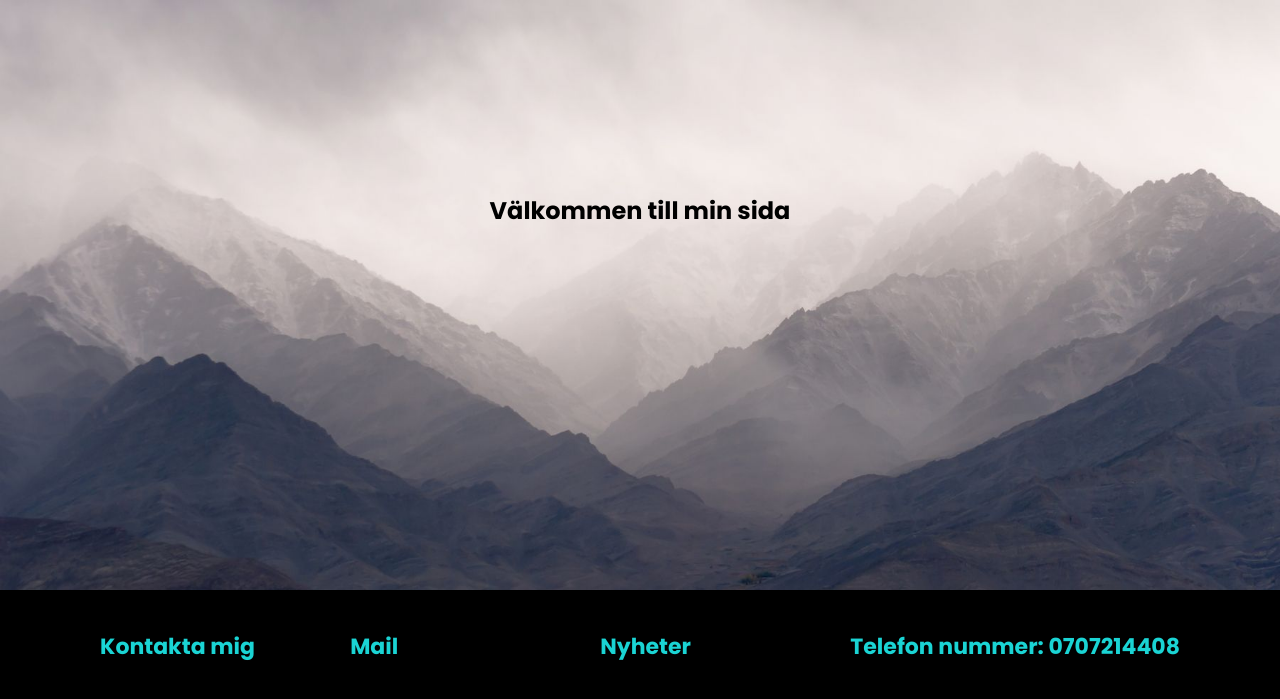
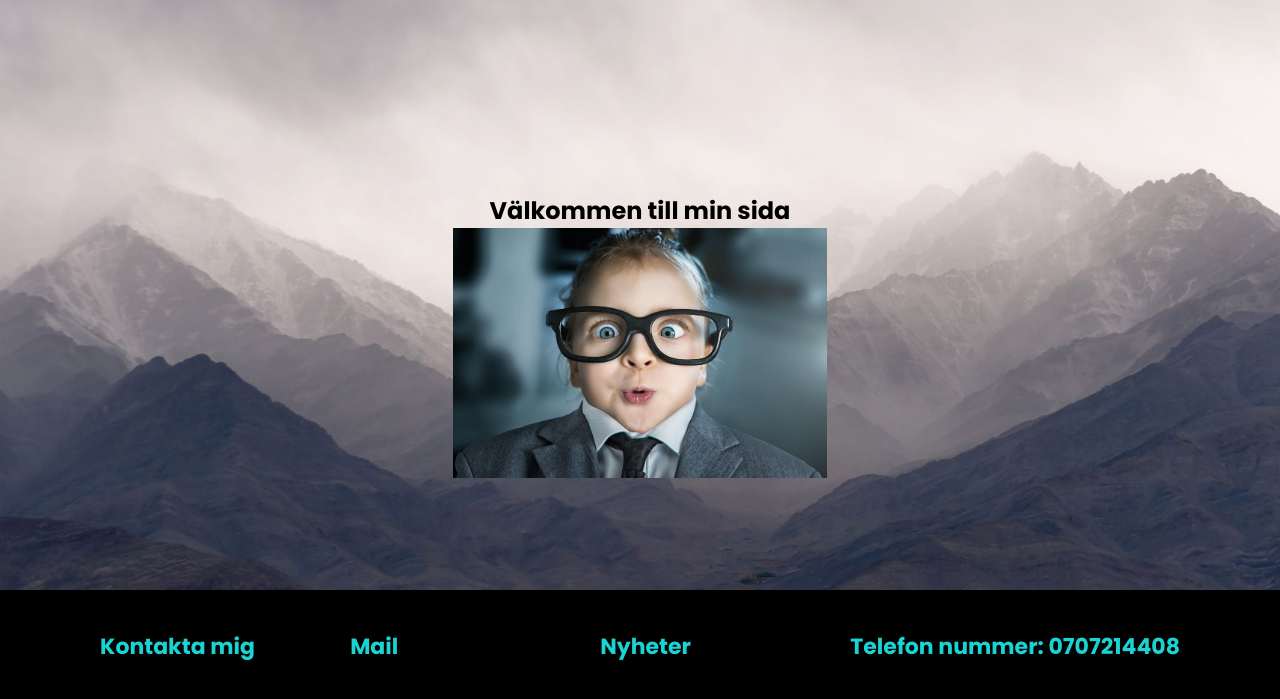
Before and after one commit to VolkanBudak/P2, a plain HTML site: page index.html in a window 1280 px wide. Shown: the part 87-786 px from the top of the page. Drawn offline with Linux system fonts and the light colour scheme; the site is published under a folder, as on GitHub Pages, so addresses that start at the root find nothing.

Commit message:
Update index.html
fixade src="img/picture.jpeg"

```diff
--- a/index.html
+++ b/index.html
@@ -29,7 +29,7 @@
     </div>
     <section class="section-index">
       <h1>Välkommen till min sida</h1>
-      <img class="picture" src="/img/Picture.jpeg" alt="">
+      <img class="picture" src="img/Picture.jpeg" alt="">
     </section>
     <div class="footer-container"></div>
     <footer>
```
